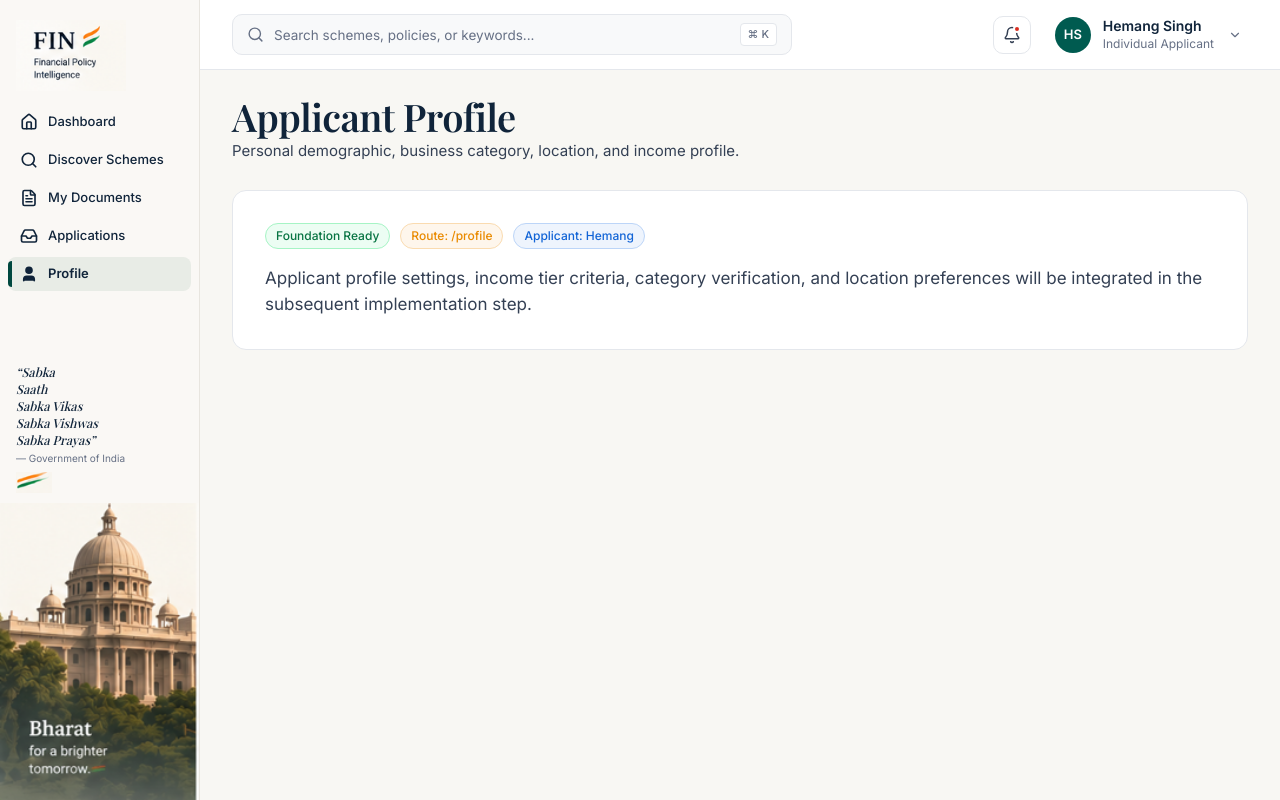
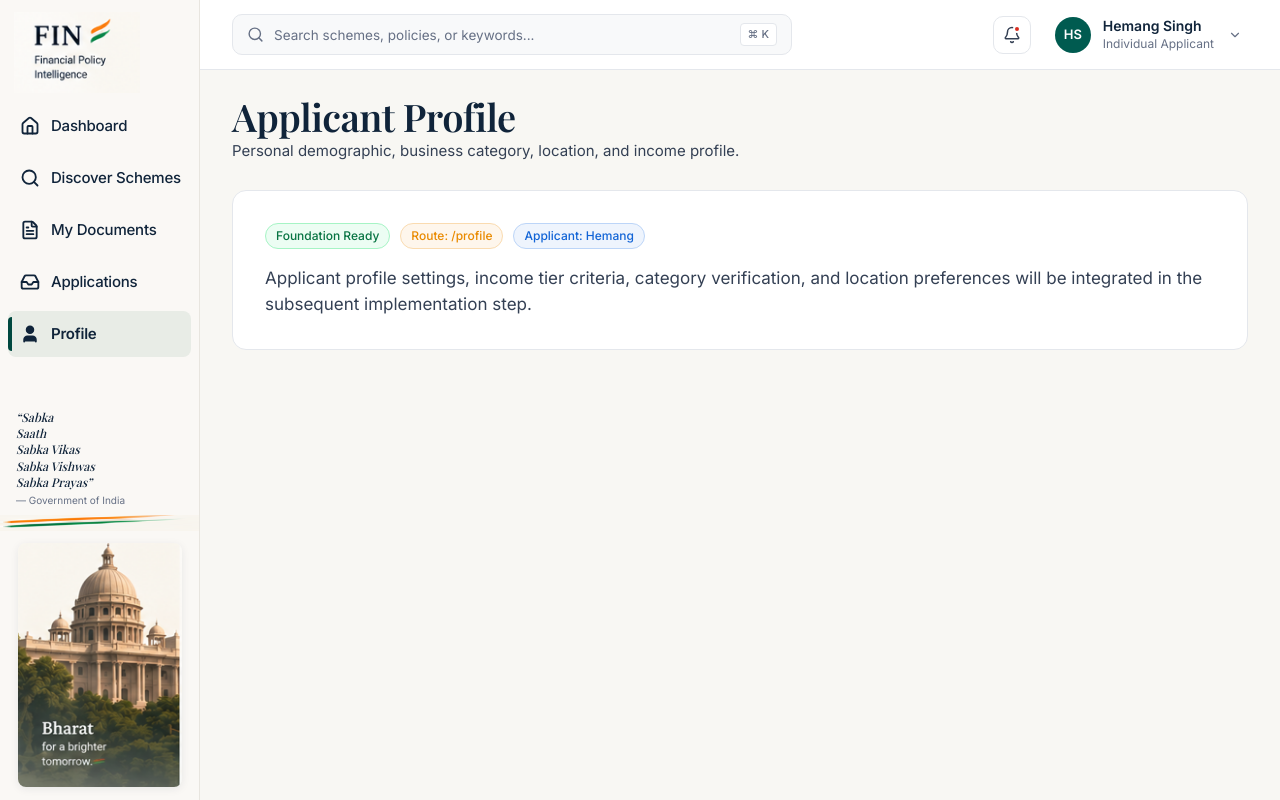
Before and after one commit to Ritesh007-max/PCCOE-HackMatrix, a React (Vite) app in the folder FrontEnd/: page /profile in a window 1280 px wide. Built offline with nearby package versions, Linux system fonts and the light colour scheme; a web font is replaced by a local one.

Commit message:
fix the dashboard page

```diff
--- a/FrontEnd/src/components/layout/Sidebar.jsx
+++ b/FrontEnd/src/components/layout/Sidebar.jsx
@@ -67,13 +67,15 @@ export default function Sidebar({ isOpen, onClose }) {
               >
                 {/* Left vertical green indicator bar for active item */}
                 <span className="active-green-bar" aria-hidden="true" />
-                <Icon size={18} className="sidebar-nav-icon" strokeWidth={2.2} />
+                <Icon size={20} className="sidebar-nav-icon" strokeWidth={2.2} />
                 <span className="sidebar-nav-label">{item.name}</span>
               </NavLink>
             );
           })}
         </nav>
 
+        {/* Lower Editorial Quote + Bharat Visual with 40-55px gap from navigation */}
+        <div className="sidebar-bottom-section">
           {/* Middle Editorial Quote matching exact 5 lines */}
           <div className="sidebar-quote-container">
             <p className="sidebar-quote-text">
@@ -84,15 +86,17 @@ export default function Sidebar({ isOpen, onClose }) {
               Sabka Prayas”
             </p>
             <span className="sidebar-quote-author">— Government of India</span>
+          </div>
+
+          {/* Full width tricolor ribbon spanning the entire sidebar */}
           <img
             src={tricolorRibbonOriginal}
             alt=""
             className="sidebar-quote-ribbon-img"
             aria-hidden="true"
           />
-        </div>
 
-        {/* Bottom Exact Bharat Building Photo with text */}
+          {/* Bottom Exact Bharat Building Photo (centered, 15-20% smaller) */}
           <div className="sidebar-building-bottom-wrapper">
             <img
               src={sidebarBuildingOriginal}
@@ -100,6 +104,7 @@ export default function Sidebar({ isOpen, onClose }) {
               className="sidebar-building-img"
             />
           </div>
+        </div>
       </aside>
     </>
   );
--- a/FrontEnd/src/styles/layout.css
+++ b/FrontEnd/src/styles/layout.css
@@ -41,7 +41,7 @@
 
 /* Top Branding */
 .sidebar-top-section {
-  padding: 20px 16px 10px 16px;
+  padding: 12px 14px 6px 14px;
   flex-shrink: 0;
 }
 
@@ -57,7 +57,7 @@
 }
 
 .sidebar-fin-brand-img {
-  width: 110px;
+  width: 126px; /* 10-15% larger for stronger visual presence */
   height: auto;
   display: block;
   object-fit: contain;
@@ -68,23 +68,26 @@
   padding: 4px 8px;
   display: flex;
   flex-direction: column;
-  gap: 4px;
+  gap: 6px; /* Increased vertical spacing between items */
   flex-shrink: 0;
 }
 
 .sidebar-nav-link {
   display: flex;
   align-items: center;
-  gap: 10px;
-  padding: 8px 12px;
+  gap: 11px;
+  min-height: 46px; /* Target: 44-48px height */
+  padding: 10px 12px; /* Comfortable horizontal padding */
   border-radius: 8px;
   font-family: var(--font-sans);
-  font-size: 13px;
-  font-weight: 500;
+  font-size: 15px; /* Target: 15px-16px */
+  font-weight: 500; /* Target: normal item weight 500 */
   color: #10243A;
   position: relative;
   text-decoration: none;
   white-space: nowrap;
+  letter-spacing: -0.015em;
+  box-sizing: border-box;
   transition: background-color var(--transition-fast), color var(--transition-fast);
 }
 
@@ -95,7 +98,7 @@
 .sidebar-nav-link.active {
   background-color: #E8ECE6;
   color: #10243A;
-  font-weight: 600;
+  font-weight: 600; /* Active Dashboard weight: 600 */
 }
 
 .sidebar-nav-link .active-green-bar {
@@ -106,8 +109,8 @@
   display: block;
   position: absolute;
   left: 0;
-  top: 4px;
-  bottom: 4px;
+  top: 6px;
+  bottom: 6px;
   width: 4px;
   background-color: #00483F;
   border-top-left-radius: 4px;
@@ -128,19 +131,27 @@
   line-height: 1.2;
 }
 
+/* Lower Section: Quote + Visual with 40-55px gap from navigation */
+.sidebar-bottom-section {
+  margin-top: auto;
+  padding-top: 48px; /* Target: 40-55px vertical spacing after Profile item */
+  display: flex;
+  flex-direction: column;
+  flex-shrink: 0;
+}
+
 /* Middle Editorial Quote */
 .sidebar-quote-container {
-  padding: 10px 16px 4px 16px;
-  margin-top: auto;
+  padding: 0 16px 2px 16px;
   flex-shrink: 0;
 }
 
 .sidebar-quote-text {
   font-family: var(--font-serif);
-  font-size: 12.5px;
+  font-size: 12px;
   font-style: italic;
   font-weight: 500;
-  line-height: 1.36;
+  line-height: 1.35;
   color: #10243A;
   margin-bottom: 3px;
 }
@@ -151,54 +162,67 @@
   font-weight: 400;
   color: #667085;
   display: block;
-  margin-bottom: 6px;
+  margin-bottom: 3px;
 }
 
 .sidebar-quote-ribbon-img {
-  width: 36px;
-  height: auto;
+  width: 100%;
+  height: 16px;
   display: block;
-  margin-bottom: 6px;
+  margin-top: 2px;
+  margin-bottom: 12px;
+  object-fit: fill;
 }
 
-/* Bottom Bharat Building Photo */
+/* Bottom Bharat Building Photo (centered, 15-20% smaller) */
 .sidebar-building-bottom-wrapper {
   width: 100%;
+  display: flex;
+  justify-content: center;
+  align-items: center;
+  padding: 0 16px 14px 16px;
+  box-sizing: border-box;
   flex-shrink: 0;
-  line-height: 0;
-  overflow: hidden;
-  background-color: #FAF8F5;
 }
 
 .sidebar-building-img {
   width: 100%;
+  max-width: 164px; /* 18% smaller than 200px width, centered with comfortable spacing */
   height: auto;
   display: block;
+  border-radius: 8px;
+  box-shadow: 0 2px 8px rgba(16, 36, 58, 0.08);
+  object-fit: contain;
 }
 
 @media (max-height: 720px) {
   .sidebar-top-section {
-    padding: 14px 14px 6px 14px;
+    padding: 10px 12px 4px 12px;
   }
   .sidebar-nav {
     padding: 2px 8px;
-    gap: 3px;
+    gap: 4px;
   }
   .sidebar-nav-link {
-    padding: 6px 10px;
-    font-size: 12.5px;
+    min-height: 42px;
+    padding: 8px 10px;
+    font-size: 14px;
+  }
+  .sidebar-bottom-section {
+    padding-top: 36px;
   }
   .sidebar-quote-container {
-    padding: 6px 14px 2px 14px;
+    padding: 0 14px 6px 14px;
   }
-  .sidebar-quote-text {
-    font-size: 11.5px;
-    line-height: 1.3;
+  .sidebar-quote-ribbon-img {
+    height: 14px;
+    margin-bottom: 6px;
+  }
+  .sidebar-building-bottom-wrapper {
+    padding: 0 14px 10px 14px;
   }
   .sidebar-building-img {
-    max-height: 250px;
-    object-fit: cover;
-    object-position: bottom center;
+    max-width: 145px;
   }
 }
 
```
Lines whose indentation alone changed are shown as unchanged.
